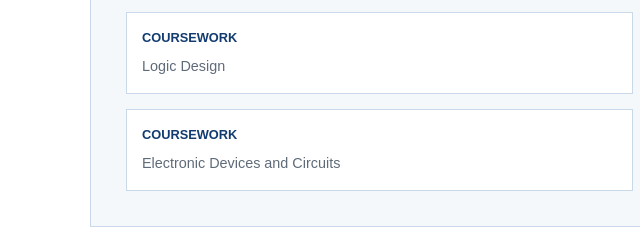
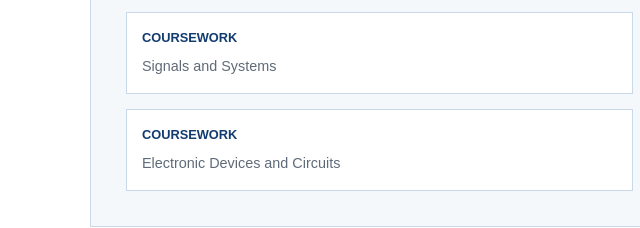
Before and after one commit to khans468/SidraPortfolio, a plain HTML site: page index.html in a window 1280 px wide. Shown: the part 4022-4250 px from the top of the page, 0-640 px from the left. Drawn offline with Linux system fonts and the light colour scheme.

Commit message:
Add files via upload

```diff
--- a/index.html
+++ b/index.html
@@ -1310,7 +1310,7 @@
 
             <div class="education-detail">
               <strong>COURSEWORK</strong>
-              <span>Logic Design</span>
+              <span>Signals and Systems</span>
             </div>
 
             <div class="education-detail">
```
